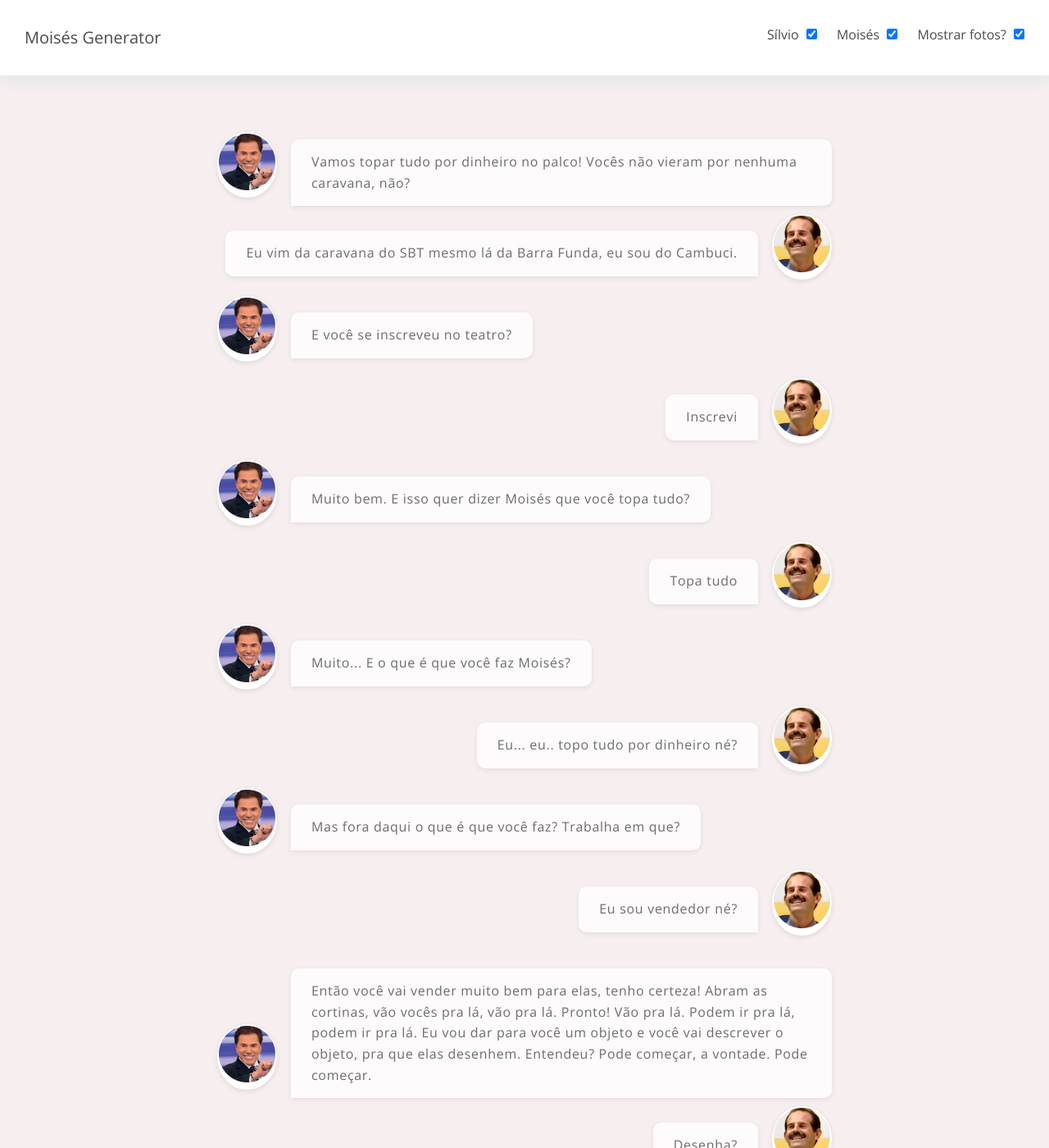
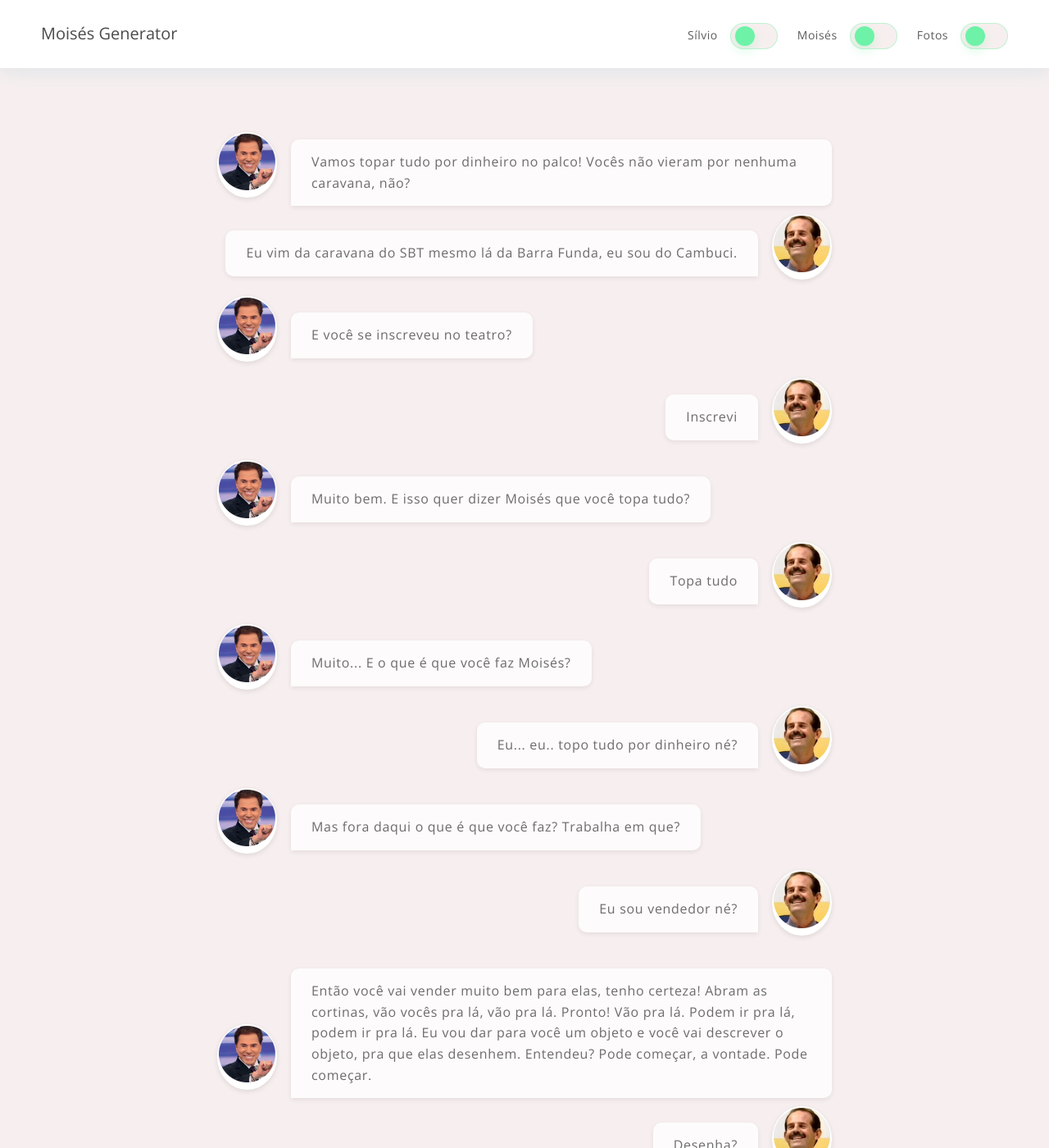
Before and after one commit to flaviosilveira/moises-suite, a Jekyll site: the page built from index.md, in a window 1280 px wide and 1400 px high. Shown: the whole window at 82% size. Built offline with Jekyll 4.4.1, drawn with Linux system fonts in a browser that asks for light colours; nearby versions of some CDN libraries.

Commit message:
Added nav toggle

```diff
--- a/_includes/menu.html
+++ b/_includes/menu.html
@@ -1,16 +1,22 @@
 <div class="nav" id="menu">
-  <div class="nav__item">
-    <label for="silvio">Sílvio</label>
-    <input type="checkbox" checked="checked" id="silvio">
+  <div class="nav__item nav__toggle">
+    <label for="silvio">
+      <input type="checkbox" checked="checked" id="silvio">
+      <span>Sílvio</span>
+    </label>
   </div>
 
-  <div class="nav__item">
-    <label for="moises">Moisés</label>
-    <input type="checkbox" checked="checked" id="moises">
+  <div class="nav__item nav__toggle">
+    <label for="moises">
+      <input type="checkbox" checked="checked" id="moises">
+      <span>Moisés</span>
+    </label>
   </div>
 
-  <div class="nav__item">
-    <label for="photos">Mostrar fotos?</label>
-    <input type="checkbox" checked="checked" id="photos">
+  <div class="nav__item nav__toggle">
+    <label for="photos">
+      <input type="checkbox" checked="checked" id="photos">
+      <span>Fotos</span>
+    </label>
   </div>
 </div>
--- a/_sass/style.sass
+++ b/_sass/style.sass
@@ -28,7 +28,7 @@ body
   min-height: 80px
   background-color: #fff
   box-shadow: 0 2px 23px 0 #e4e6e9, 0 2px 23px 0 #e4e6e9
-  padding: 30px
+  padding: 25px 50px
   margin-bottom: 60px
   z-index: 100
   position: fixed
@@ -50,14 +50,67 @@ body
 
 .nav
   float: right
+  margin: 7px 0 0
 
   &__item
     display: inline-block
     margin-left: 20px
 
+  &__toggle
     label
+      display: block
+      margin: 0
+      position: relative
       cursor: pointer
-      margin-right: 5px
+
+    span
+      padding-right: 35px
+      display: inline-block
+      font-size: 14px
+      line-height: 1
+      letter-spacing: .5px
+      font-weight: 400
+      color: rgba(#4b4b4b, .3)
+      float: left
+
+      &:after,
+      &:before
+        content: ''
+        position: absolute
+        display: inline-block
+        cursor: pointer
+
+      &:after
+        z-index: 1
+        margin: -8px 0 0
+        top: 0
+        right: 0
+        border-radius: 100px
+        background-color: #f7efef
+        border: 1px solid rgba(#6df2a8, .4)
+        width: 58px
+        height: 32px
+
+      &:before
+        z-index: 2
+        width: 24px
+        height: 24px
+        top: -4px
+        right: 5px
+        background-color: #6df2a8
+        box-shadow: 0 6px 14px 0 rgba(124, 241, 165, .3)
+        border-radius: 50%
+        transition: right .05s linear
+
+    input[type="checkbox"]
+      float: right
+      margin-right: 25px
+
+      &:checked ~ span
+        color: rgba(#4b4b4b, .9)
+
+        &:before
+          right: 28px
 
 .container
   max-width: 780px
```
